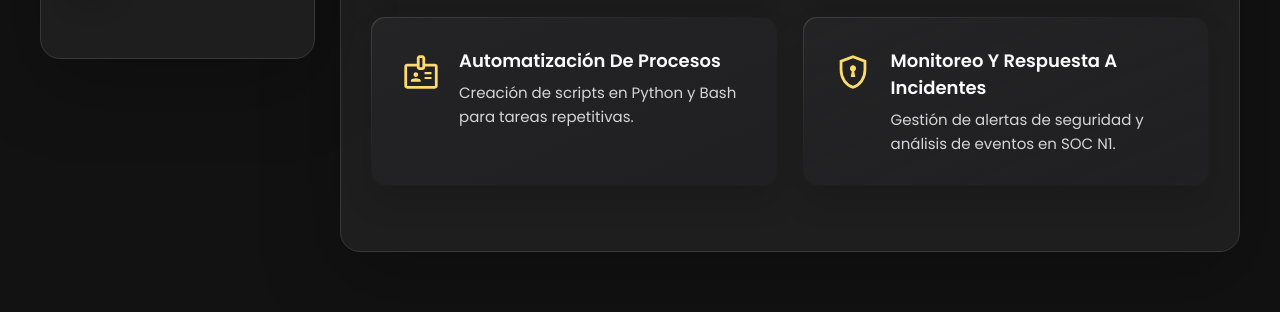
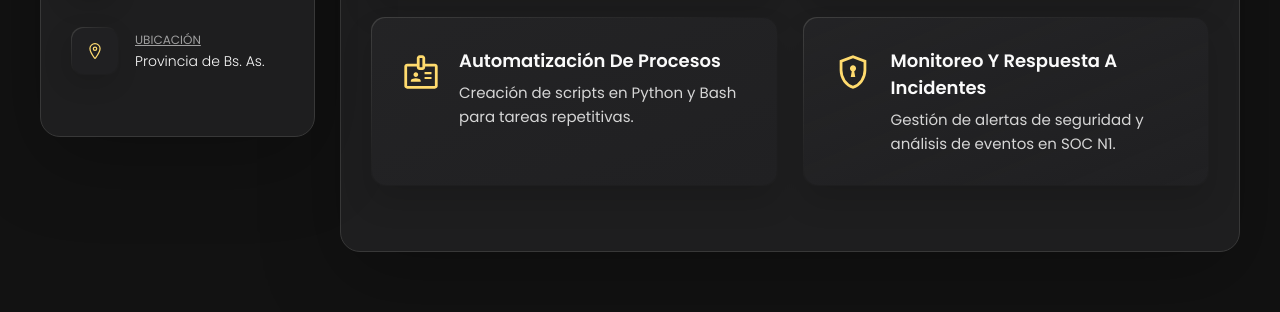
Before and after one commit to Agusggallego/Agusggallego.github.io, a plain HTML site: page index.html in a window 1280 px wide. Shown: the part 650-962 px from the top of the page. Drawn offline with nearby package versions, Linux system fonts and the light colour scheme.

Commit message:
Update index.html

```diff
--- a/index.html
+++ b/index.html
@@ -97,6 +97,18 @@
               <p class="contact-title"><u>Linkedin</u></p>
 
               <a href="https://www.linkedin.com/in/agustinagallego/"  target="_blank" class="contact-link">🔗 Visitá mi perfil</a>
+            </div>
+
+          </li>
+          <li class="contact-item">
+
+            <div class="icon-box">
+              <ion-icon name="location-outline"></ion-icon>
+            </div>
+
+            <div class="contact-info">
+              <p class="contact-title"><u>Ubicación</u></p>
+              <a href="https://maps.app.goo.gl/xcrNRhW2KwLkDvGn6" target="_blank" class="contact-link">Provincia de Bs. As.</a>
             </div>
 
           </li>
@@ -756,9 +768,7 @@
 
         <section class="mapbox" data-mapbox>
           <figure>
-            <iframe src="https://www.google.com/maps/embed?pb=!1m18!1m12!1m3!1d26296.275837817037!2d-58.526756199999994!3d-34.52735439999999!2m3!1f0!2f
-            0!3f0!3m2!1i1024!2i768!4f13.1!3m3!1m2!1s0x95bcb0c6644d53c1%3A0x9c0cd6b0d56aa783!2sB1605%20Munro%2C%20Provincia%20de%20Buenos%20Aires!5e0!3m2
-            !1ses-419!2sar!4v1744744874285!5m2!1ses-419!2sar" width="400" height="300"  loading="lazy" ></iframe>
+            <iframe src="https://www.google.com/maps/embed?pb=!1m18!1m12!1m3!1d26296.275837817037!2d-58.526756199999994!3d-34.52735439999999!2m3!1f0!2f0!3f0!3m2!1i1024!2i768!4f13.1!3m3!1m2!1s0x95bcb0c6644d53c1%3A0x9c0cd6b0d56aa783!2sB1605%20Munro%2C%20Provincia%20de%20Buenos%20Aires!5e0!3m2!1ses-419!2sar!4v1745245042111!5m2!1ses-419!2sar" width="600" height="450" style="border:0;" allowfullscreen="" loading="lazy" referrerpolicy="no-referrer-when-downgrade"></iframe>
 
           </figure>
         </section>
```
